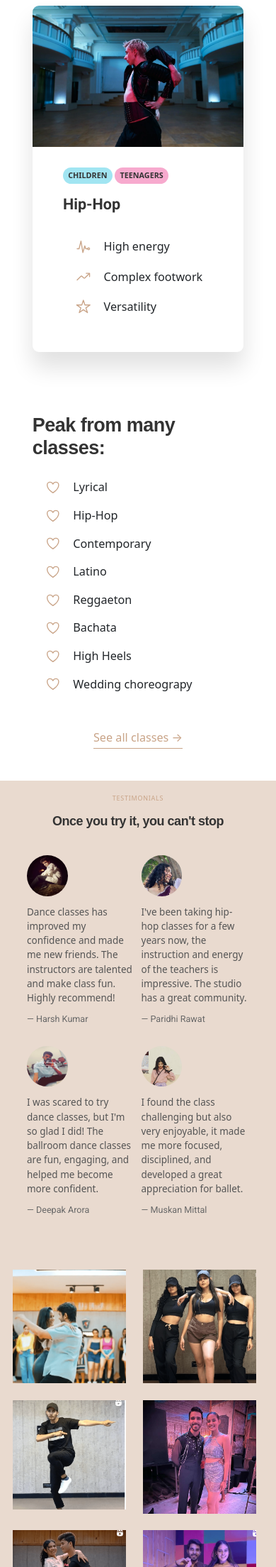
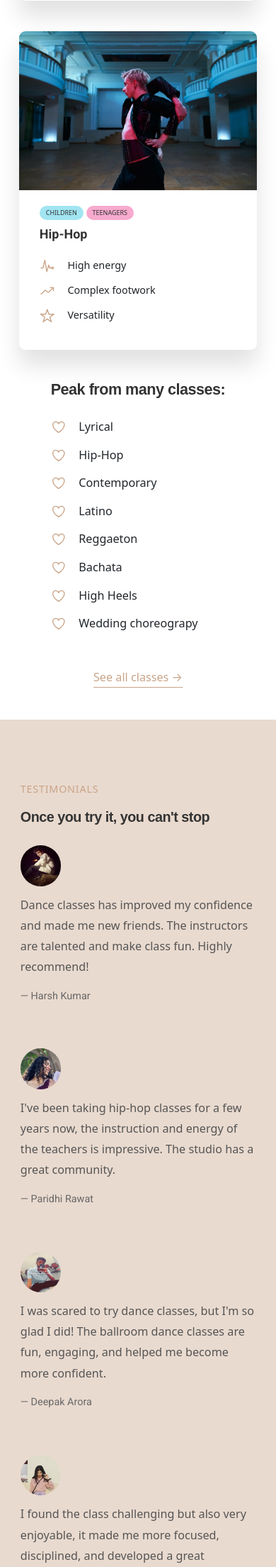
Before and after one commit to Harsh7880/Studio-Popcorn, a PHP site: page / in a window 390 px wide. Shown: the part 4292-6500 px from the top of the page at 71% size. Run offline with PHP 8.4, Linux system fonts and the light colour scheme.

Commit message:
Added Media Queries for Tablets

```diff
--- a/css/responsive.css
+++ b/css/responsive.css
@@ -1,3 +1,151 @@
+/**********************************/
+/* BELOW 1344px (Small desktops) */
+/**********************************/
+@media (max-width: 84em) {
+    .testimonials-section {
+      grid-template-columns: 60fr 40fr;
+    }
+
+    .gallery {
+      grid-template-columns: repeat(2, 1fr);
+    }
+}
+
+/**********************************/
+/* BELOW 1200px (Landscape tablets) */
+/**********************************/
+
+@media (max-width: 75em) {
+    html {
+      font-size: 56.25%;
+    }
+
+    .heading-secondary {
+      font-size: 3.6rem;
+    }
+
+    .heading-teriary {
+      font-size: 2.4rem;
+    }
+    .grid {
+      column-gap: 4.8rem;
+      row-gap: 6.4rem;
+    }
+    .testimonials-container {
+      padding: 9.6rem 3.2rem;
+    }
+}
+
+/**********************************/
+/* BELOW 960px (Tablets) */
+/**********************************/
+
+@media (max-width: 60em) {
+    html {
+      font-size: 50%;
+    }
+    .classes-hours {
+      justify-content: center;
+      margin-top: 4.6rem;
+    }
+    .grid {
+      column-gap: 3.2rem;
+      row-gap: 4.8rem;
+    }
+    .classes-content {
+      padding: 2.4rem 3.2rem 3.2rem 3.2rem;
+    }
+    .testimonials-section {
+      grid-template-columns: 1fr;
+    }
+    .gallery {
+      grid-template-columns: repeat(6, 1fr);
+    }
+}
+
+  /**********************************/
+  /* BELOW 688px (SmalerTablets) */
+  /**********************************/
+
+@media (max-width: 43em) {
+    html {
+      font-size: 40.75%;
+    }
+    ul {
+        padding-left: 0rem;
+      }
+      .section-header {
+    margin: 0rem 0 4rem 0;
+      }
+      .class-features{
+        gap: 1.5rem;
+      }
+    .grid--3-cols,
+    .grid--4-cols {
+      grid-template-columns: repeat(2, 1fr);
+    }
+    .classes-list-box {
+      grid-column: 1 / -1;
+      justify-self: center;
+    }
+    .gallery {
+      grid-template-columns: repeat(4, 1fr);
+    }
+    .heading-secondary {
+      margin-bottom: 4.8rem;
+    }
+    .types-box {
+        display: flex;
+        align-items: flex-start;
+        gap: 0.4rem;
+        margin-bottom: .5rem;
+      }
+    .students-type {
+    padding: 0.4rem 1rem;
+    font-size: 1rem;
+    font-weight: 500;
+    }
+    .classes-name {
+        font-size: 2rem;
+        margin-bottom: 2rem;
+    }
+    .class-item {
+        font-size: 1.6rem;
+        line-height: 1.6rem;
+      }
+      .people-section .people-item {
+        padding: 3.5rem 2rem;
+        max-width: 85%;
+    }
+
+}
+
+  /**********************************/
+  /* BELOW 528px (Mobile phones) */
+  /**********************************/
+
+@media (max-width: 33em) {
+    /* html {
+      font-size: 50.75%;
+    }  */
+    .grid {
+      margin-bottom: 4.8rem;
+    }
+    .grid--2-cols,
+    .grid--3-cols,
+    .grid--4-cols {
+      grid-template-columns: 1fr;
+    }
+    .testimonials-box {
+      grid-template-columns: 1fr;
+    }
+    .gallery {
+      grid-template-columns: repeat(3, 1fr);
+    }
+    .people-section .people-item {
+        padding: 3.5rem 2rem;
+    }
+  }
 @media (max-width: 68em) {
     html{
         font-size: 56.25%;
@@ -23,72 +171,17 @@
         font-size: 2.2rem;
         margin-bottom: 3rem;
     }
-    .testimonials-container {
-        padding: 2rem 3rem;
-    }
-    .testimonial-text {
-        font-size: 1.5rem;
-    }
-    .people-section .people-item {
-        padding: 5px;
-        margin-top: 25px;
-      }
-}
-@media(min-width: 782px) {
-    .header .nav {
-        display: block !important;
-    }
 }
 
 @media (max-width: 991px) {
-
-    .gallery-section .gallery-item,
-    .people-section .people-item,
-    .event-section .event-item {
-        flex: 0 0 50%;
-        max-width: 50%;
-    }
-
-    .header .button {
-        display: none;
-    }
-
-    .classes-section .grid--3-cols {
-        grid-template-columns: repeat(1, 1fr);
-        width: 95%;
-    }
-
-    .testimonials-box {
-        grid-template-columns: 1fr;
-        gap: 1rem 1rem;
-        width: 80%;
-    }
-
-    .testimonials-section {
-        grid-template-columns: 1fr;
-    }
-
-    .testimonials-container {
-        padding: 6rem;
-    }
-}
-
-@media(max-width: 781px) {
-
-    .header .logo {
-        padding: 8px 15px;
-    }
-
-    .header .logo img {
-        width: 120px;
-    }
-
     .header .hamburger-btn {
         display: flex;
         margin-right: 5%;
         background-color: black;
     }
-
+    .header .button{
+        display: none;
+    }
     .header .nav {
         flex: 0 0 100%;
         max-width: 100%;
@@ -96,31 +189,21 @@
         border-top: 1px solid #cccccc;
         display: none;
     }
-
     .header .nav ul li {
         display: block;
-        margin-left: 10px;
+        margin-left: 1rem;
     }
-
     .header .nav ul li a {
         color: #555555;
-        padding: 10px 0;
+        padding: 1rem 0;
     }
-
-    .home-section .hero-text {
-        margin-top: 50px;
-        padding: 20px;
-        text-align: center;
+    .home-section .hero-text{
+        margin-top: 15rem;
+        padding:  5rem;
     }
-
-    .home-section .hero-text h1 {
-        font-size: 4rem !important;
+    .home-section .hero-text h1{
+        font-size: 6rem;
     }
-
-    .home-section .container-fluid .row {
-        flex-direction: column-reverse;
-    }
-
     .home-section .banner-image {
         justify-content: center;
         align-items: center;
@@ -129,14 +212,68 @@
 
     .home-section img {
         max-width: 75%;
-        margin-top: 150px;
+    }
+    .home-section .classes-students-imgs {
+        margin-top: -3rem;
+    }
+    .event-section iframe {
+        width: 42rem;
+        height: 26rem;
+      }
+    .container {
+        max-width: 110rem;
+        padding: 0 3rem;
+    }
+    .about-us img{
+        max-width: 80%;
+    }
+    .gallery-section .gallery-item,
+    .event-section .event-item {
+        flex: 0 0 50%;
+        max-width: 50%;
+    }
+}
+
+@media(max-width: 781px) {
+
+    .header .logo {
+        padding: .8rem 1.5rem;
+    }
+
+    .header .logo img {
+        width: 12rem;
+    }
+    .home-section .banner-image {
+        justify-content: center;
+        align-items: center;
+        display: flex;
+    }
+    .home-section img {
+        max-width: 75%;
+        margin-top: 15rem;
+    }
+    .home-section .container-fluid .row {
+        flex-direction: column-reverse;
+    }
+    .home-section .hero-text {
+        margin-top: 5rem;
+        padding: 2rem;
+        text-align: center;
+    }
+
+    .home-section .hero-text h1 {
+        font-size: 4rem !important;
+    }
+
+    .home-section img {
+        max-width: 75%;
+        margin-top: 15rem;
     }
 
     .home-section .classes-students-imgs {
         display: none;
 
     }
-
     .home-section .student-img {
         height: 4.8rem;
         width: 4.8rem;
@@ -174,144 +311,40 @@
     }
 }
 
+@media(max-width: 43em) {
 
-@media(max-width: 674px) {
-    .header .container {
-        padding: 15px 0;
+    .home-section .banner-image {
+        justify-content: center;
+        align-items: center;
+        display: flex;
     }
-
-    .header .button a {
-        display: none;
+    .home-section img {
+        max-width: 75%;
+        margin-top: 15rem;
     }
-
-    .header .logo {
-        margin-right: 150px;
+    .home-section .container-fluid .row {
+        flex-direction: column-reverse;
     }
-
-    .home-section .home-content p {
-        font-size: 24px;
-        margin-top: 0px;
+    /* About Us Section */
+    .about-us .block-text{
+        text-align: center;
     }
-
-    .home-section .slide.active .home-content p {
-        opacity: 0;
-        animation: fadeInTop 1s ease forwards;
+    /* Events Section */
+    .tab-content iframe {
+        border-radius: 2rem;
     }
-
-    @keyframes fadeInTop {
-        0% {
-            transform: translateY(-25px);
-        }
-
-        100% {
-            opacity: 1;
-            transform: translateY(0px);
-        }
+    .event-section iframe {
+        width: 38rem;
+        height: 25rem;
     }
-
-    .home-section .home-content h1 {
-        font-size: 50px;
-        margin-top: 40px;
-    }
-
-    .home-section .home-content button {
-        font-size: 18px;
-        padding: 10px 30px;
-        margin-top: 25px;
-    }
-    .event-section iframe{
-        width: 300px;
-        height: 200px;
-      }
-    .rows {
-        flex-direction: column;
-    }
-
     /* Gallery Section */
-
     .gallery-section .gallery-item {
         flex: 0 0 100%;
         max-width: 100%;
-        padding: 25px;
-    }
-    footer {
-        bottom: unset;
+        padding: 2.5rem;
     }
 
-    .col {
-        flex-basis: 100%;
+    .section-title {
+        margin-bottom: 0rem;
     }
-
-    .col:nth-child(2),
-    .col:nth-child(3) {
-        flex-basis: 100%;
-    }
-
-    .classes-section .grid--3-cols {
-        grid-template-columns: repeat(1, 1fr);
-    }
-    .classes-section .section-title {
-        margin-bottom: 4rem;
-      }
-    .testimonials-box {
-        grid-template-columns: repeat(2, 1fr);
-        gap: 1rem 1rem;
-        width: 100%;
-        padding: 20px;
-    }
-
-    .testimonials-section {
-        grid-template-columns: 1fr;
-    }
-
-    .testimonials-container {
-        padding: 2rem;
-    }
-    .testimonial-text {
-        font-size: 1.5rem;
-        line-height: 1.5;
-        margin-bottom: 1rem;
-    }
-
-    .testimonial-name {
-        font-size: 1.4rem;
-    }
-
-
-    .gallery {
-        grid-template-columns: repeat(2, 1fr);
-        padding: 2rem;
-    }
-
-    .subheading {
-        text-align: center;
-        font-size: 1rem;
-        margin-bottom: 1.8rem;
-      }
-      .heading-secondary {
-        text-align: center;
-        font-size: 2rem !important;
-        margin-bottom: 1.8rem !important;
-        line-height: 1.2;
-      }
-    .people-section .people-item {
-        flex: 0 0 100%;
-        max-width: 100%;
-        padding: 35px 20px;
-        margin-top: 7rem;
-    }
-    .gallery figure{
-        width: 160px;
-        height: 160px;
-        object-fit: contain;
-      }
-      .section-title {
-        margin-bottom: 0rem;
-      }
-      /**********************************/
-      /* ABOUT-US SECTION */
-/**********************************/
-      .about-us .block-text{
-        text-align: center;
-      }
 }
--- a/css/style.css
+++ b/css/style.css
@@ -552,11 +552,7 @@
   padding: 1.6rem;
   gap: 1.6rem;
 }
-.gallery figure{
-  width: 22rem;
-  height: 22rem;
-  object-fit: cover;
-}
+
 .gallery-img img {
   display: block;
   transition: all 0.4s;
--- a/index.html
+++ b/index.html
@@ -64,7 +64,7 @@
 
     <div class="container-fluid">
       <div class="row">
-        <div class="col-lg-7 col-md-12 hero-text ">
+        <div class="col-lg-7 col-md-6 col-sm-12 hero-text ">
           <small
             class="d-inline-block fw-bold text-dark text-uppercase bg-light border border-primary rounded-pill px-4 py-1 mb-4 wow animate__animated animate__fadeInDownBig">Welcome
             to Stuio Popcorn</small>
@@ -72,7 +72,7 @@
             Dream at Studio <span class="text-primary">Popcorn</span>: Where Every Move Pops!</h1>
 
         </div>
-        <div class="col-lg-5 col-md-12">
+        <div class="col-lg-5 col-md-6 col-sm-12">
           <div class="banner-image">
             <img class="wow animate__animated animate__zoomIn" src="/img/Group 5.png" alt="" srcset="">
           </div>
@@ -117,7 +117,7 @@
               sheets containing Lorem Ipsum passages, and more recently with desktop publishing software like Aldus
               PageMaker including versions of Lorem Ipsum.</p>
               <a href="#popup"
-              class="Click-here btn rounded-pill py-3 px-5 px-md-5 mb-4 wow animate__animated animate__fadeInLeftBig">Know
+              class="Click-here btn rounded-pill py-3 px-5 px-md-5 mb-4 wow animate__animated animate__fadeInUp">Know
               More</a>
           </div>
         </div>
@@ -449,7 +449,7 @@
         dancer" />
       </figure>
       <figure class="gallery-img wow animate__animated animate__zoomIn">
-        <img src="img/gallery/gallery-5.png" alt="Photo of performing
+        <img src="img/gallery/gallery-9.png" alt="Photo of performing
         dancer" />
       </figure>
       <figure class="gallery-img wow animate__animated animate__zoomIn">
--- a/js/main.js
+++ b/js/main.js
@@ -151,8 +151,6 @@
           },
       });
       new Swiper(".mySwiper1", {
-        slidesPerView: 4,
-        spaceBetween: 20,
         pagination: {
           el: ".swiper-pagination",
           dynamicBullets: true,
```
Also changed, not shown: img/gallery/gallery-1.png, img/gallery/gallery-10.png, img/gallery/gallery-11.png, img/gallery/gallery-12.png, img/gallery/gallery-2.png, img/gallery/gallery-3.png, img/gallery/gallery-4.jpg, img/gallery/gallery-5.png, img/gallery/gallery-6.png, img/gallery/gallery-7.png, img/gallery/gallery-8.png, img/gallery/gallery-9.png.
